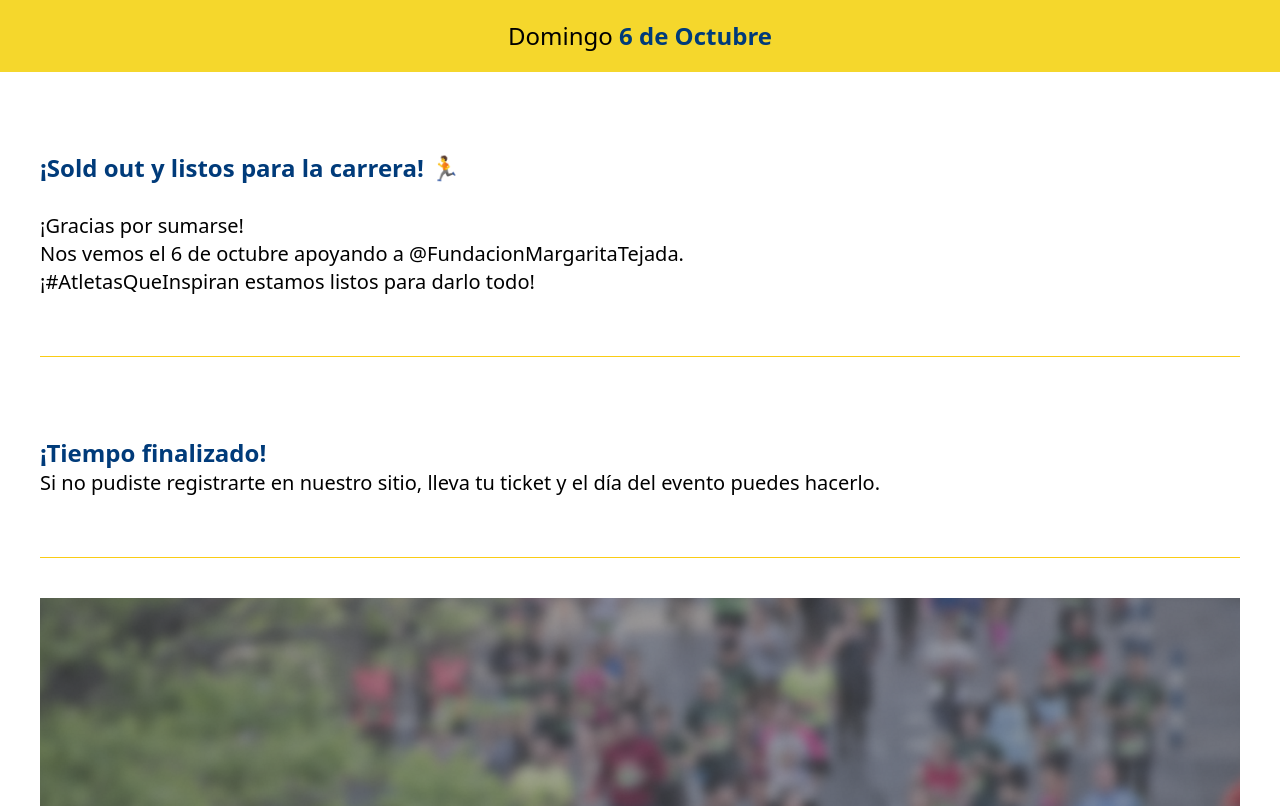
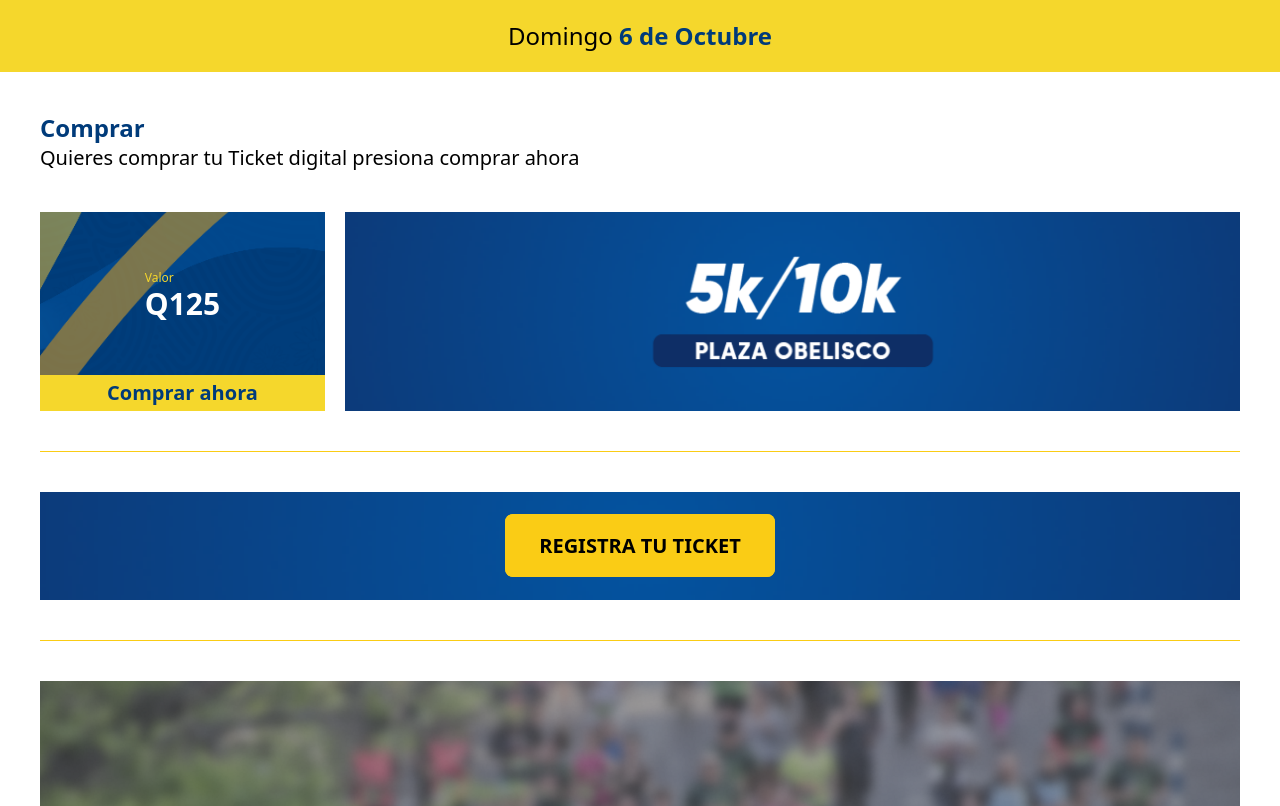
Before and after one commit to diegocra2603/carrera-margarita-tejada, an Astro site: page / in a window 1280 px wide. Shown: the part 856-1662 px from the top of the page. Built offline with nearby package versions, Linux system fonts and the light colour scheme; Astro itself is replaced by a stand-in of ours.

Commit message:
Se actualiza la página de inicio para incluir una sección de compra de tickets, con detalles sobre el precio y un botón de compra. Se eliminan elementos obsoletos y se ajustan estilos para mejorar la presentación.

```diff
--- a/src/pages/index.astro
+++ b/src/pages/index.astro
@@ -26,7 +26,7 @@
 
 	<div class="container mx-auto sm:px-10 px-5 overflow-hidden">
 		<ScrollAnimation client:load animation="fade-up" delay={0.1}>
-			<div class="pt-20 pb-10">
+			<!-- <div class="pt-20 pb-10">
 				<div class="text-2xl font-bold font-azul">
 					¡Sold out y listos para la carrera! 🏃
 				</div>
@@ -35,6 +35,41 @@
 					¡Gracias por sumarse! <br />
 					Nos vemos el 6 de octubre apoyando a @FundacionMargaritaTejada. <br />
 					¡#AtletasQueInspiran estamos listos para darlo todo!
+				</div>
+			</div> -->
+			<div class="pt-10">
+				<div class="text-2xl font-bold font-azul">
+					Comprar
+				</div>
+				<div class="text-xl">
+					Quieres comprar tu Ticket digital presiona comprar ahora
+				</div>
+			</div>
+			<div class="grid sm:grid-cols-4 grid-cols-2 sm:gap-5 gap-3 pt-10 pb-10">
+				<div id="Comprar" class="bannerPrecio bg-cover bg-center" data-aos="flip-left" data-aos-duration="1000">
+					<a>
+						<div class="relative sm:h-full sm:w-full h-[120px]">
+							<div class="absolute w-full h-[84%] flex justify-center items-center">
+								<div>
+									<div class="font-amarillo sm:text-md text-xs">Valor</div>
+									<div class="sm:text-3xl text-2xl font-bold text-white">
+										Q125
+									</div>
+								</div>
+							</div>
+							<div class="bg-[#F5D72C] absolute z-10 bottom-0 w-full text-center font-bold font-azul pt-1 pb-1 sm:text-xl text-xs">
+								Comprar ahora
+							</div>
+						</div>
+					</a>
+				</div>
+
+				<div class="bannerDistancia bg-cover bg-center sm:col-span-3">
+					<div class="flex pt-10 pb-10">
+						<div class="sm:w-[340px] w-[100px] mx-auto" data-aos="zoom-in" data-aos-duration="500">
+							<img class="w-full" src="/distancia-trans.png" alt="Distancia">
+						</div>
+					</div>
 				</div>
 			</div>
 		</ScrollAnimation>
@@ -80,14 +115,13 @@
 		<hr class="border-1 border-yellow-400">
 
 		<ScrollAnimation client:load animation="fade-up" delay={0.2}>
-			<div class="pt-20 pb-10">
-				<div class="text-2xl font-bold font-azul">
+			<div class="pt-10 pb-10">
+				<!-- <div class="text-2xl font-bold font-azul">
 					¡Tiempo finalizado!
 				</div>
 				<div class="text-xl pb-5">
 					Si no pudiste registrarte en nuestro sitio, lleva tu ticket y el día del evento puedes hacerlo.
-				</div>
-				<!--
+				</div> -->
 				<div id="btnRegistro" class="bannerDistancia bg-cover bg-center sm:col-span-3">
 					<div class="flex pt-10 pb-10">
 						<div class="mx-auto text-center" data-aos="zoom-in" data-aos-duration="500">
@@ -97,6 +131,8 @@
 						</div>
 					</div>
 				</div>
+				<!--
+
 				-->
 			</div>
 		</ScrollAnimation>
```
